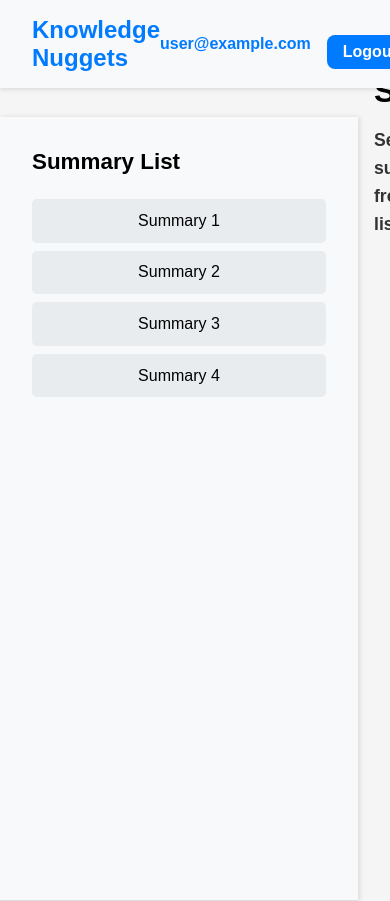
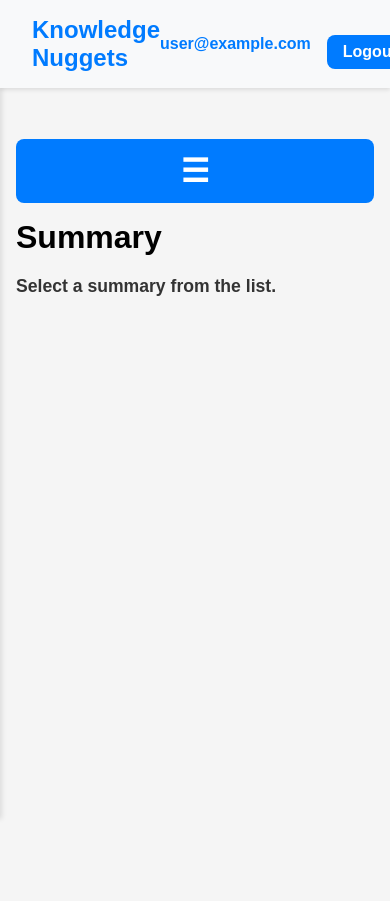
Before and after one commit to Knowledge-Nuggets/KN-web, a React (Vite) app in the folder knowledge-nuggets/: page /profile in a window 390 px wide. Built offline with nearby package versions, Linux system fonts and the light colour scheme; no server answers; sample sign-in values are in the browser's storage.

Commit message:
burger menu

```diff
--- a/knowledge-nuggets/src/Home.css
+++ b/knowledge-nuggets/src/Home.css
@@ -16,7 +16,7 @@ body {
   align-items: center;
   justify-content: center;
   overflow-y: auto; /* Allow scrolling if needed */
-  overflow-x: auto;
+  overflow-x: hidden; /* Prevent horizontal scrolling */
 }
 
 /* Main container */
@@ -29,16 +29,18 @@ body {
   font-family: "Rubik", sans-serif;
   border-radius: 10px;
   box-shadow: 0 4px 12px rgba(0, 0, 0, 0.1);
-  width: 1000px;
+  width: 100%;
+  max-width: 1000px;
   padding: 1rem;
   z-index: 1;
-  margin: 50px auto;
+  margin: 60px auto;
 }
 
 /* Form container */
 .form-container {
   width: 100%;
   position: relative;
+  padding: 1rem;
 }
 
 h1 {
@@ -127,7 +129,7 @@ button:hover {
   box-shadow: 0 4px 8px rgba(0, 0, 0, 0.1);
   border-radius: 10px;
   max-width: 600px;
-  width: 90%;
+  width: 100%;
   display: flex;
   flex-direction: column;
   align-items: center;
@@ -172,6 +174,10 @@ button:hover {
 
 /* Responsive styles */
 @media (max-width: 768px) {
+  .container {
+    width: 90%;
+  }
+
   .how-to-container {
     padding: 1rem;
   }
@@ -187,6 +193,18 @@ button:hover {
   .how-to {
     width: 100%;
   }
+
+  input,
+  button {
+    font-size: 0.9rem;
+    padding: 0.8rem;
+  }
+
+  .summary-container {
+    width: 100%;
+    padding: 1rem;
+    margin-top: 1rem;
+  }
 }
 
 /* Ensure full height */
--- a/knowledge-nuggets/src/Home.jsx
+++ b/knowledge-nuggets/src/Home.jsx
@@ -115,7 +115,7 @@ const Home = () => {
       </div>
 
       <div className="how-to-container">
-        <h1>How to Use the Knowledge Nuggets?</h1>
+        <h1>How to Use Knowledge Nuggets?</h1>
         <h2>You can easily summarize videos with just 3 simple steps</h2>
         <div className="how-to">
           <p>Step 1: Copy and Paste the Video Link.</p>
--- a/knowledge-nuggets/src/Navbar.css
+++ b/knowledge-nuggets/src/Navbar.css
@@ -1,4 +1,3 @@
-/* Navbar.css */
 body {
   margin: 0; /* Remove default body margin to ensure the navbar aligns properly */
   padding-top: 4rem; /* Add padding equal to the navbar height to prevent content from being hidden underneath */
--- a/knowledge-nuggets/src/Profile.jsx
+++ b/knowledge-nuggets/src/Profile.jsx
@@ -9,6 +9,7 @@ const Profile = () => {
   const [selectedSummary, setSelectedSummary] = useState(
     "Select a summary from the list."
   );
+  const [menuOpen, setMenuOpen] = useState(false); // State to control menu visibility
 
   useEffect(() => {
     const unsubscribe = onAuthStateChanged(auth, (user) => {
@@ -31,13 +32,14 @@ const Profile = () => {
 
   const handleSummaryClick = (index) => {
     setSelectedSummary(summaries[index]);
+    setMenuOpen(false); // Close the menu after selecting a summary
   };
 
   return (
     <>
       <Navbar />
       <div className="profile-container">
-        <div className="profile-left">
+        <div className={`profile-left ${menuOpen ? "open" : ""}`}>
           <h3>Summary List</h3>
           <ul className="summary-list">
             {summaries.map((summary, index) => (
@@ -48,6 +50,9 @@ const Profile = () => {
           </ul>
         </div>
         <div className="profile-right">
+          <button className="hamburger" onClick={() => setMenuOpen(!menuOpen)}>
+            ☰
+          </button>
           <h2>Summary</h2>
           <p>{selectedSummary}</p>
         </div>
--- a/knowledge-nuggets/src/profile.css
+++ b/knowledge-nuggets/src/profile.css
@@ -23,11 +23,11 @@ body {
 
 /* Left Section (Sidebar) */
 .profile-left {
-  position: absolute;
-  margin-top: 60px;
+  position: relative;
+  margin-top: 35px;
   left: 0;
   top: 0;
-  height: 100vh;
+  height: calc(100vh - 60px);
   width: 250px;
   background-color: #f8f9fa;
   padding: 2rem;
@@ -37,6 +37,11 @@ body {
   border-right: 1px solid #ddd;
   box-shadow: 2px 0 5px rgba(0, 0, 0, 0.1);
   overflow-y: auto;
+  transition: left 0.3s ease; /* Smooth transition for sidebar */
+}
+
+.profile-left.open {
+  left: 0; /* Show the sidebar when open */
 }
 
 .profile-left h2 {
@@ -73,7 +78,8 @@ body {
 
 /* Right Section (Content) */
 .profile-right {
-  margin-left: 250px; /* Pushes content to the right of the sidebar */
+  /* Pushes content to the right of the sidebar */
+  margin-top: 50px;
   flex: 1;
   padding: 2rem;
   overflow-y: auto;
@@ -92,18 +98,33 @@ body {
   line-height: 1.6;
 }
 
+/* Hamburger Button */
+.hamburger {
+  background: none;
+  border: none;
+  font-size: 2rem;
+  cursor: pointer;
+  margin-bottom: 1rem;
+  display: none; /* Hidden by default */
+}
+
 /* Responsive Design */
 @media (max-width: 768px) {
   .profile-left {
-    width: 100%;
-    height: auto;
-    position: relative;
-    border-right: none;
-    border-bottom: 1px solid #ddd;
+    position: fixed;
+    left: -250px; /* Hide the sidebar by default on mobile */
+  }
+
+  .profile-left.open {
+    left: 0; /* Show the sidebar when open */
   }
 
   .profile-right {
     margin-left: 0;
     padding: 1rem;
   }
+
+  .hamburger {
+    display: block;
+  }
 }
```
